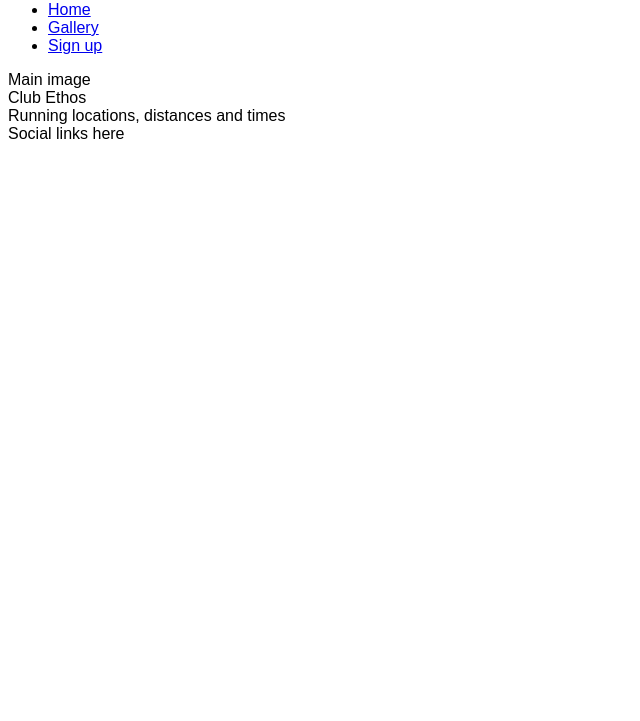
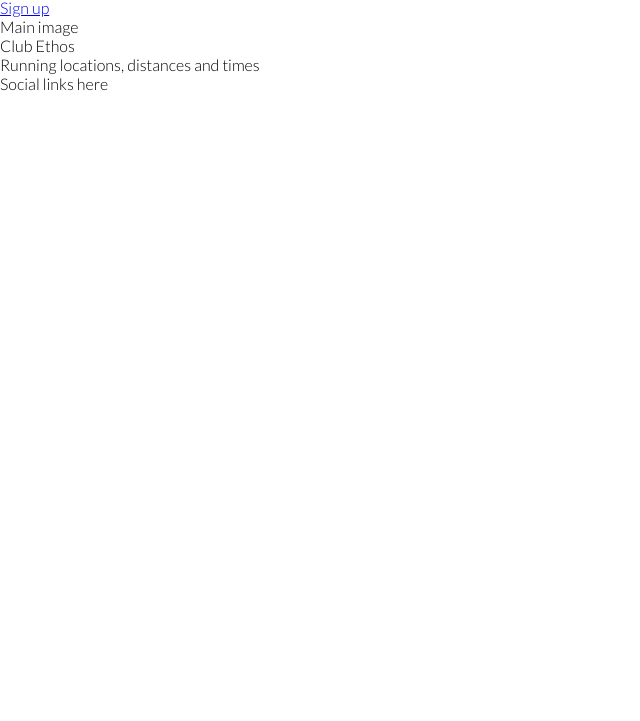
Before and after one commit to tobiaschristophe/love-running2, a plain HTML site: page index.html in a window 1280 px wide. Shown: the part 79-800 px from the top of the page, without its empty margins (0-640 px from the left). Drawn offline with Linux system fonts and the light colour scheme.

Commit message:
Add google fonts and remove default margins, padding and borders

```diff
--- a/assets/css/style.css
+++ b/assets/css/style.css
@@ -1,3 +1,11 @@
+@import url('https://fonts.googleapis.com/css2?family=Lato:wght@300&family=Oswald&display=swap');
+
+* {
+    margin: 0;
+    padding: 0;
+    border: none;
+}
 body {
-    font-family: arial;
+    font-family: Lato, sans-serif;
+    font-weight: 300;
 }
```
